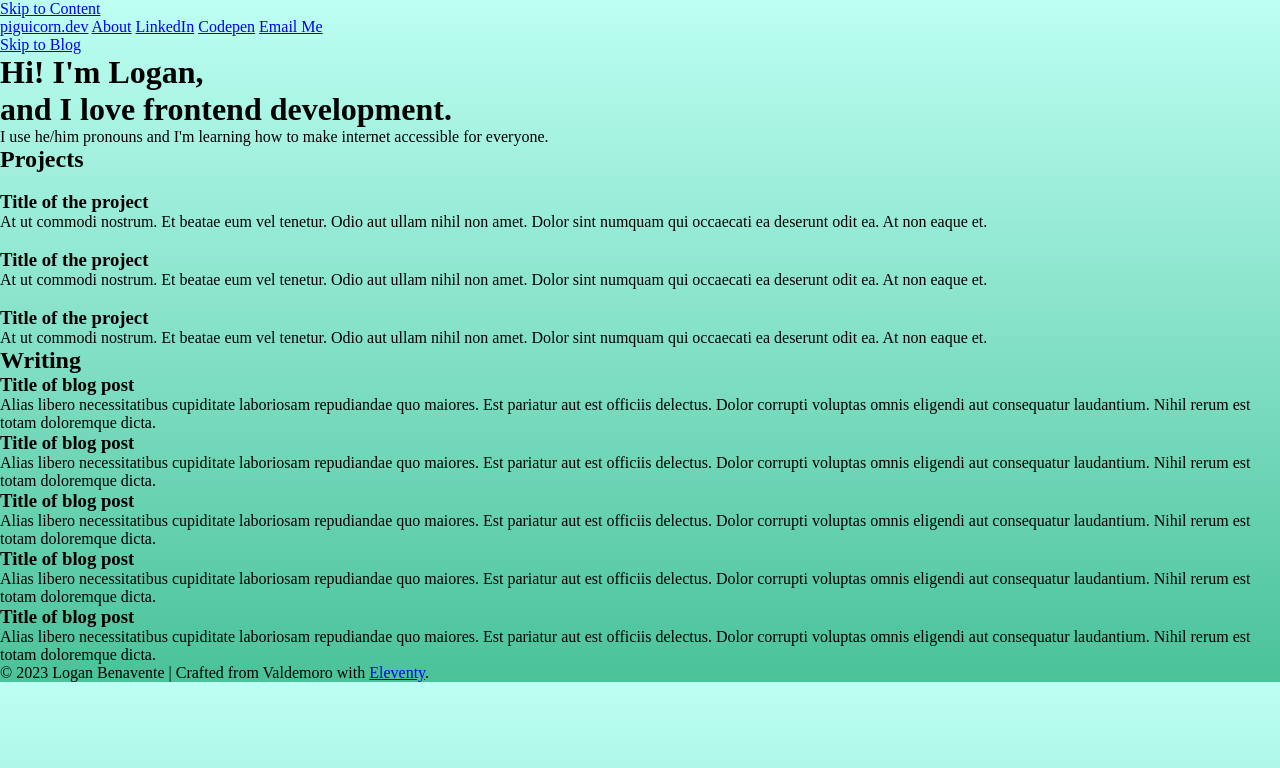
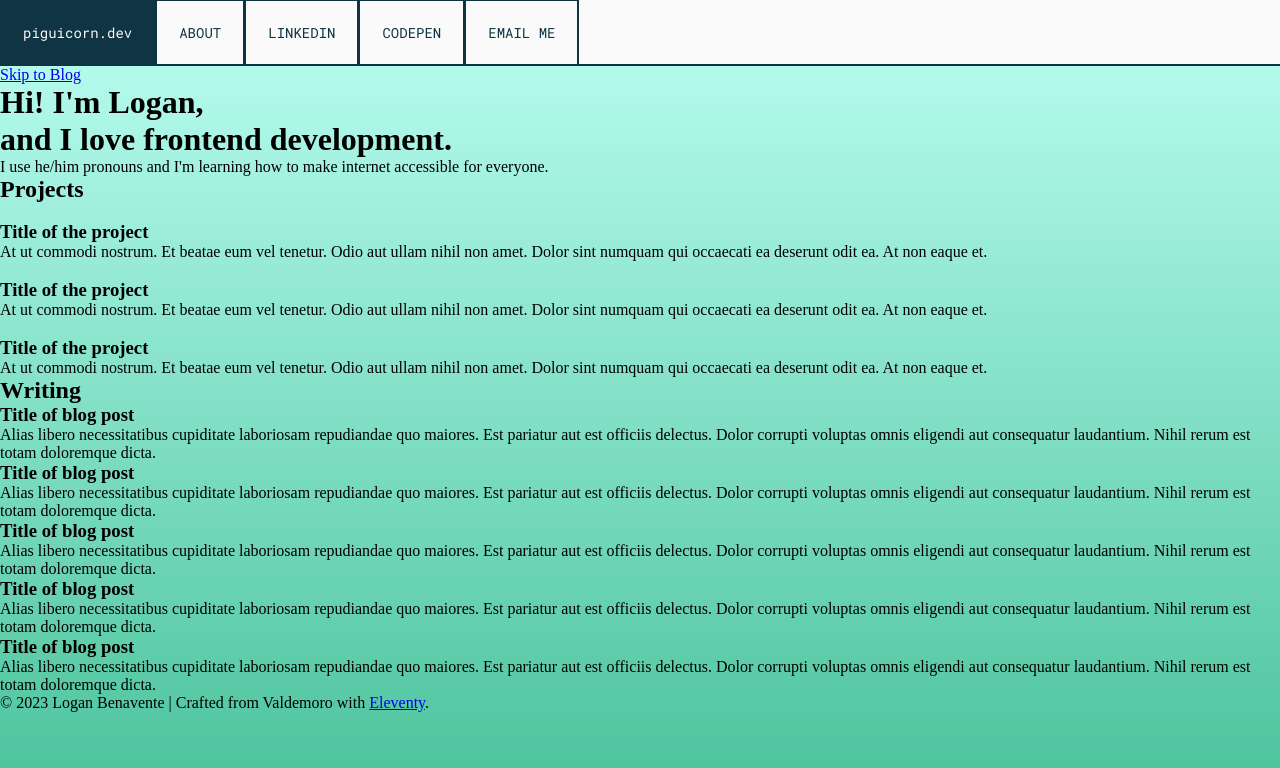
Before and after one commit to piguicorn/my-11ty-blog, an Eleventy site: page src/index.html in a window 1280 px wide. Built offline with nearby package versions, Linux system fonts and the light colour scheme; Eleventy itself is replaced by a stand-in of ours; files that its build step writes are made by us from their sources.

Commit message:
header styles

```diff
--- a/src/_includes/partials/header.html
+++ b/src/_includes/partials/header.html
@@ -1,11 +1,11 @@
 <header role="banner">
-    <a href="#main">Skip to Content</a>
+    <a href="#main" class="skip-link">Skip to Content</a>
     <nav aria-label="Site navigation">
-        <a href="#">piguicorn.dev</a>
-        <a href="#">About</a>
-        <a href="#">LinkedIn</a>
-        <a href="#">Codepen</a>
-        <a href="#">Email Me</a>
+        <a href="#">piguicorn.dev</a><!--
+        --><a href="#">About</a><!--
+        --><a href="#">LinkedIn</a><!--
+        --><a href="#">Codepen</a><!--
+        --><a href="#">Email Me</a>
 
         <!-- TODO: Dark Mode toggle -->
     </nav>
--- a/src/css/header.css
+++ b/src/css/header.css
@@ -0,0 +1,60 @@
+@import "variables.css";
+
+header {
+    font-family: var(--roboto-mono);
+}
+
+header > a.skip-link {
+    display: block;
+    color: var(--dark-blue);
+    background: var(--gradient-light-color);
+    border: 15px double var(--gradient-dark-color);
+    padding: 20px;
+    text-align: center;
+    text-decoration: none;
+}
+
+header > nav {
+    background: var(--white);
+    position: relative;
+}
+
+header > nav::after {
+    content: "";
+    width: 100%;
+    height: calc(100% - var(--wide-border-width));
+    position: absolute;
+    left: 0;
+    top: 0;
+    border-bottom: var(--wide-border);;
+}
+
+header > nav > a {
+    padding: 22px;
+    display: inline-block;
+    border: var(--wide-border);
+    margin-left: -1px;
+    margin-top: -1px;
+    text-decoration: none;
+    font-size: var(--small-font-size);
+}
+
+header > nav > a:hover,
+header > nav > a:focus-visible {
+    text-decoration: underline 2px;
+    text-decoration-color: var(--gradient-dark-color);
+}
+
+header > nav > a:focus-visible {
+    outline: 10px solid var(--gradient-dark-color);
+}
+
+header > nav > a:not(:first-child) {
+    color: var(--dark-blue);
+    text-transform: uppercase;
+}
+
+header > nav > a:first-child {
+    background-color: var(--dark-blue);
+    color: var(--white);
+}
--- a/src/css/main.css
+++ b/src/css/main.css
@@ -1,3 +1,5 @@
+@import "variables.css";
+
 * {
     margin: 0;
     padding: 0;
@@ -5,8 +7,21 @@
 }
 
 body {
-    background: #4AC29A;  /* fallback for old browsers */
-    background: -webkit-linear-gradient(to bottom, #BDFFF3, #4AC29A);  /* Chrome 10-25, Safari 5.1-6 */
-    background: linear-gradient(to bottom, #BDFFF3, #4AC29A); /* W3C, IE 10+/ Edge, Firefox 16+, Chrome 26+, Opera 12+, Safari 7+ */
-    min-height: 100%;
+    background: var(--gradient-light-color);  /* fallback for old browsers */
+    background: -webkit-linear-gradient(to bottom, var(--gradient-light-color), var(--gradient-dark-color));  /* Chrome 10-25, Safari 5.1-6 */
+    background: linear-gradient(to bottom, var(--gradient-light-color), var(--gradient-dark-color)); /* W3C, IE 10+/ Edge, Firefox 16+, Chrome 26+, Opera 12+, Safari 7+ */
+    min-height: 100vh;
 }
+
+/* TODO: set limit width and a background for very big screens */
+
+/* Hide skip link when it's not focused */
+.skip-link:not(:focus) {
+    clip: rect(0 0 0 0);
+    clip-path: inset(50%);
+    height: 1px;
+    overflow: hidden;
+    position: absolute;
+    white-space: nowrap;
+    width: 1px;
+}
--- /dev/null
+++ b/src/css/variables.css
@@ -0,0 +1,17 @@
+@import url('https://fonts.googleapis.com/css2?family=Roboto+Mono&display=swap');
+
+:root {
+    /* colors */
+    --white: #FAFAFA;
+    --dark-blue: #0F3443;
+    --gradient-light-color: #BDFFF3;
+    --gradient-dark-color: #4AC29A;
+    /* borders */
+    --thin-border-width: 1px;
+    --thin-border: var(--thin-border-width) solid var(--dark-blue);
+    --wide-border-width: 2px;
+    --wide-border: var(--wide-border-width) solid var(--dark-blue);
+    /* fonts */
+    --roboto-mono: 'Roboto Mono', monospace;
+    --small-font-size: 0.875rem;
+}
```
Also changed, not shown: 1 other file.
